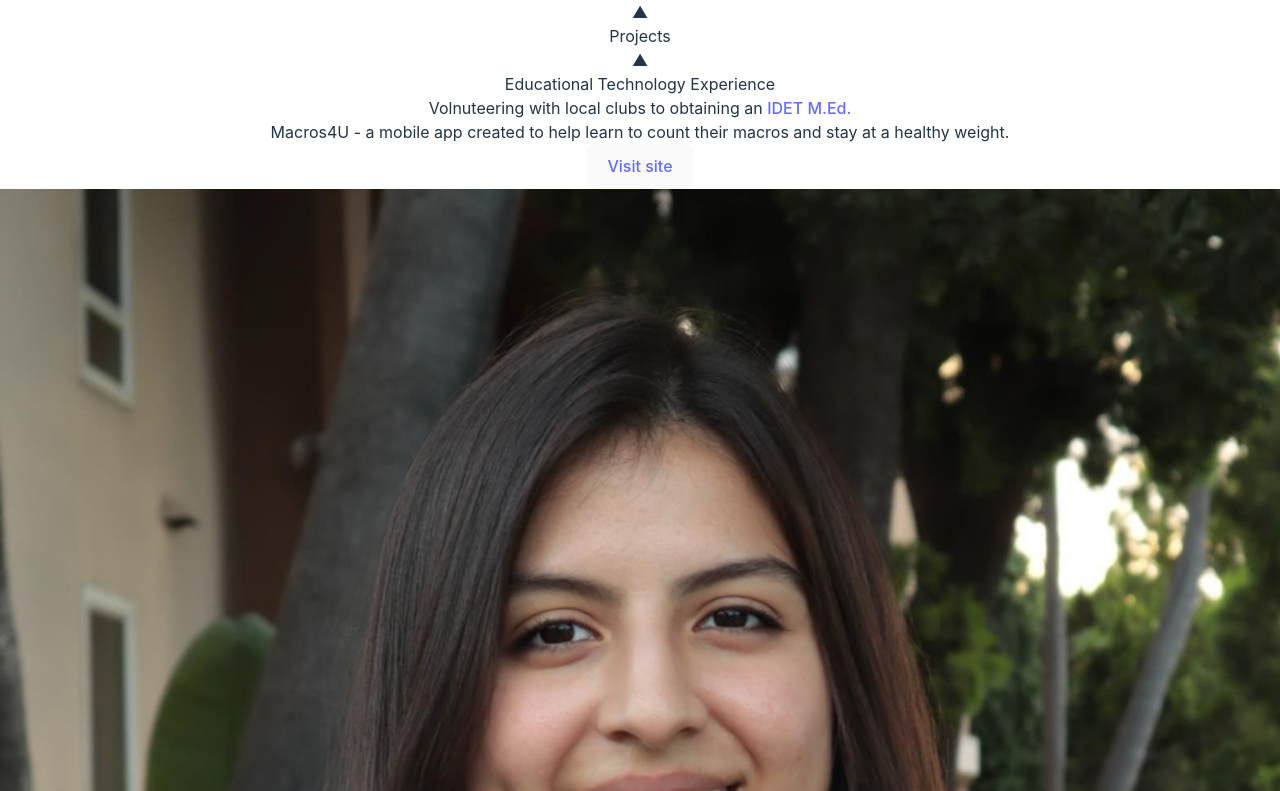
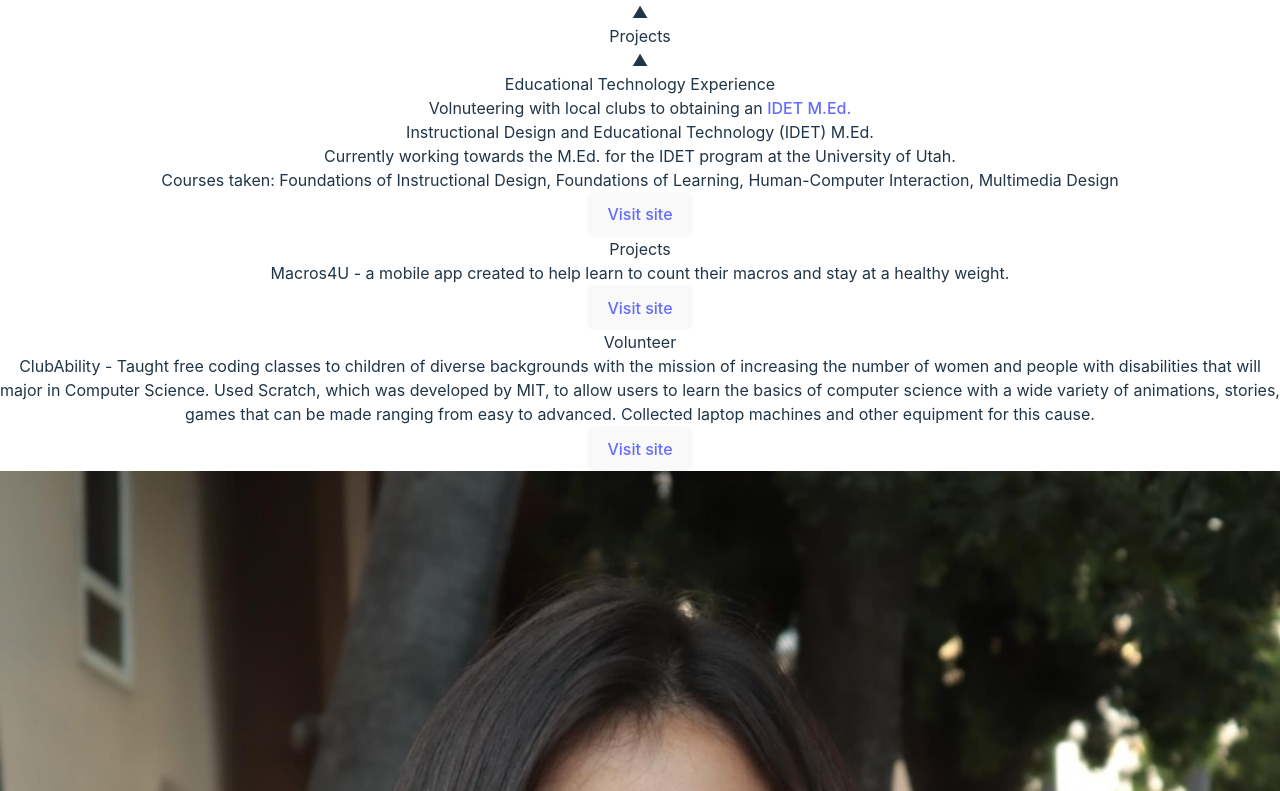
Before and after one commit to nataliamelissas/nataliasoto, a React (Vite) app: page / in a window 1280 px wide. Shown: the part 3429-4220 px from the top of the page. Built offline with nearby package versions, Linux system fonts and the light colour scheme.

Commit message:
Added some content to the IDET experience.

```diff
--- a/src/components/About.tsx
+++ b/src/components/About.tsx
@@ -11,7 +11,7 @@ const IntroSection: React.FC = () => {
       <p className="mt-4">
         When I'm not coding, you can find me reading, at the gym, or spending time with loved ones. Feel free to contact me if you'd like to work together.
       </p>
-      <p className='mt-4'>Natalia Soto 2024. Made using React. View the code on <a href="https://github.com/nataliamelissas/nataliasoto" className='text-purple-400'>Github</a>.</p>
+      <p className='mt-4'>Natalia Soto 2024. View the code on <a href="https://github.com/nataliamelissas/nataliasoto" className='text-purple-400'>Github</a>.</p>
     </div>
   );
 };
--- a/src/pages/HomePage.tsx
+++ b/src/pages/HomePage.tsx
@@ -61,10 +61,48 @@ const HomePage: React.FC = () => {
         <div className="flex-row justify-left text-left m-10">
           <h2 className="text-4xl font-bold mb-4">Educational Technology Experience</h2>
           <p className="text-lg">Volnuteering with local clubs to obtaining an <a href="https://ed-psych.utah.edu/instructional-design/" className='text-purple-600'>IDET M.Ed.</a></p>
-          <p className='text-2xl py-10' >
-            Macros4U - a mobile app created to help learn to count their macros and stay at a healthy weight.
-          </p>
-          <button className='bg-slate-800'><a href='https://nataliamelissasdev.wixsite.com/natalia-soto-idet' className='text-white'>Visit site</a></button>
+          {/* MeD */}
+          <div className='pt-10'>
+            <span className='text-2xl'>
+              <line className='border border-slate-400 mr-5'/>
+              Instructional Design and Educational Technology (IDET) M.Ed.
+            </span>
+          </div>
+          <div>
+            <p className='text-xl pt-5' >
+              Currently working towards the M.Ed. for the IDET program at the University of Utah.
+            </p>
+            <p className='text-xl' >
+              Courses taken: Foundations of Instructional Design, Foundations of Learning, Human-Computer Interaction, Multimedia Design
+            </p>
+            <button className='bg-sky-600 mt-2'><a href='https://nataliamelissasdev.wixsite.com/natalia-soto-idet' className='text-white'>Visit site</a></button>
+          </div>
+          {/* Projects */}
+          <div className='pt-10'>
+            <span className='text-2xl'>
+              <line className='border border-slate-400 mr-5'/>
+              Projects
+            </span>
+          </div>
+          <div>
+            <p className='text-xl pt-5' >
+              Macros4U - a mobile app created to help learn to count their macros and stay at a healthy weight.
+            </p>
+            <button className='bg-sky-600 mt-2'><a href='https://nataliamelissasdev.wixsite.com/natalia-soto-idet' className='text-white'>Visit site</a></button>
+          </div>
+          {/* Volunteer */}
+          <div className='pt-10'>
+            <span className='text-2xl'>
+              <line className='border border-slate-400 mr-5'/>
+              Volunteer
+            </span>
+          </div>
+          <div>
+            <p className='text-xl pt-5' >
+              ClubAbility - Taught free coding classes to children of diverse backgrounds with the mission of increasing the number of women and people with disabilities that will major in Computer Science. Used Scratch, which was developed by MIT, to allow users to learn the basics of computer science with a wide variety of animations, stories, games that can be made ranging from easy to advanced. Collected laptop machines and other equipment for this cause.
+            </p>
+            <button className='bg-sky-600 mt-2'><a href='https://www.clubability.org/' className='text-white'>Visit site</a></button>
+          </div>
         </div>
       </section>
 
```
